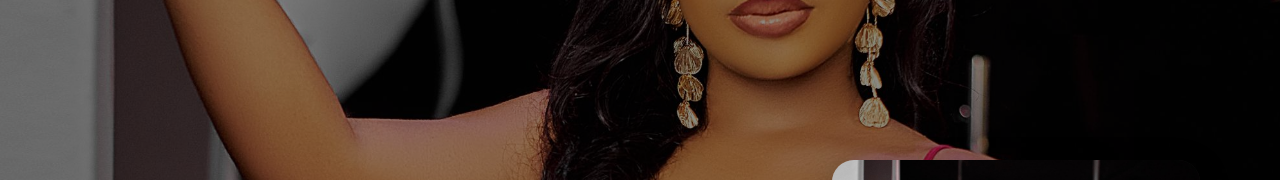
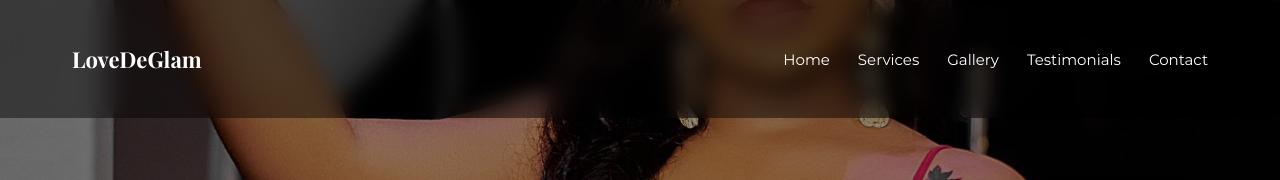
Before and after one commit to chika-obi/LoveDeGlam, a plain HTML site: page index.html in a window 1280 px wide. Shown: the top 180 px of the page. Drawn offline with nearby package versions, Linux system fonts and the light colour scheme.

Commit message:
Navigation bar Updated

```diff
--- a/index.html
+++ b/index.html
@@ -10,6 +10,51 @@
   <link href="https://fonts.googleapis.com/css2?family=Montserrat:wght@300;400;600;800&family=Playfair+Display:wght@400;700&display=swap" rel="stylesheet">
 
   <style>
+    /* ===== Navigation ===== */
+.navbar {
+  position: fixed;
+  top: 0;
+  left: 0;
+  width: 100%;
+  background: rgba(0,0,0,0.45);
+  backdrop-filter: blur(10px);
+  z-index: 1000;
+  padding: 12px 0;
+  transition: background .3s;
+}
+.nav-inner {
+  display: flex;
+  align-items: center;
+  justify-content: space-between;
+}
+.nav-logo {
+  font-family: 'Playfair Display', serif;
+  font-size: 22px;
+  color: #fff;
+  font-weight: 700;
+}
+.nav-links {
+  list-style: none;
+  display: flex;
+  gap: 28px;
+  margin: 0;
+  padding: 0;
+}
+.nav-links li a {
+  color: #fff;
+  font-weight: 500;
+  font-size: 15px;
+  transition: color .3s;
+}
+.nav-links li a:hover {
+  color: var(--pink-1);
+}
+
+/* Add some top padding so hero content isn’t hidden */
+header.hero {
+  padding-top: 80px;
+}
+
     /* ===== Reset & base ===== */
     :root{
       --pink-1: #ff7ab6;
@@ -141,6 +186,21 @@
   </style>
 </head>
 <body>
+  <!-- Navigation Bar -->
+  <nav class="navbar">
+    <div class="wrap nav-inner">
+
+      <div class="nav-logo">LoveDeGlam</div>
+      <ul class="nav-links">
+        <li><a href="#">Home</a></li>
+        <li><a href="#services">Services</a></li>
+        <li><a href="#gallery">Gallery</a></li>
+        <li><a href="#testimonials">Testimonials</a></li>
+        <li><a href="#contact">Contact</a></li>
+      </ul>
+    </div>
+  </nav>
+
 
   <canvas id="glitter"></canvas>
 
@@ -216,7 +276,7 @@
       </div>
     </section>
 
-    <section class="gallery wrap" aria-label="Gallery">
+    <section class="gallery wrap" aria-label="Gallery" id="gallery">
       <h2>Gallery</h2>
       <div class="grid-sq">
         <img src="image1.jpg" alt="gallery1">
@@ -234,7 +294,7 @@
       </div>
     </section>
 
-    <section class="testimonials wrap">
+    <section class="testimonials wrap" id="testimonials">
       <h2>What clients say</h2>
       <div class="test-cards">
         <div class="test card fade-up">
@@ -252,7 +312,7 @@
       </div>
     </section>
 
-    <section class="contact wrap">
+    <section class="contact wrap" id="contact">
       <h2>Book & Contact</h2>
       <div class="contact-grid">
         <div>
```
